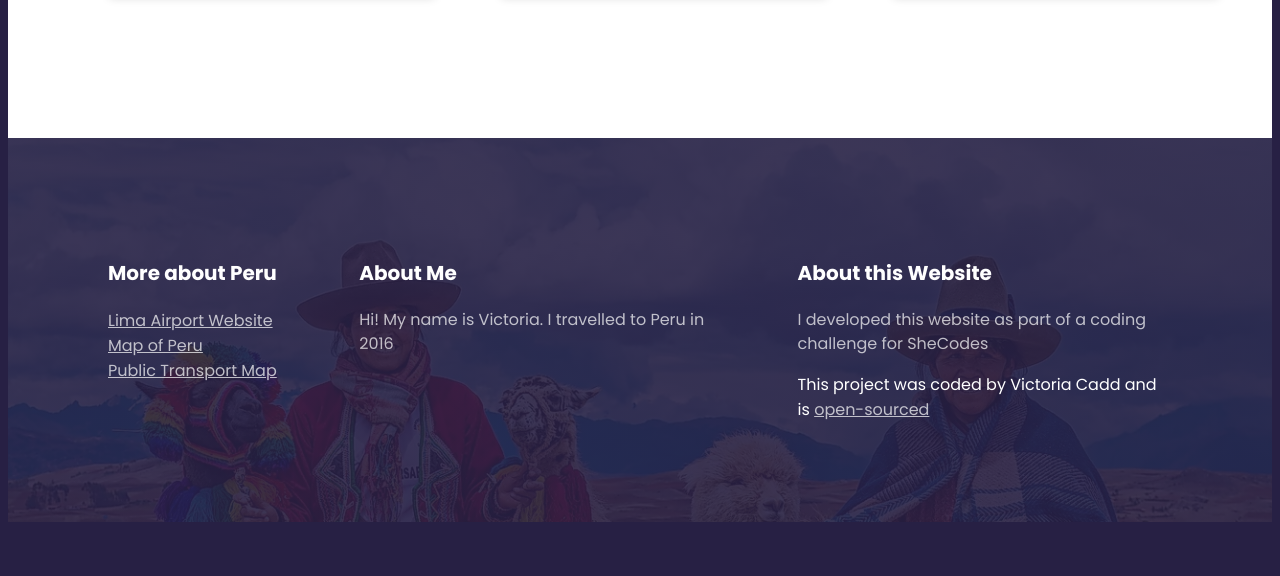
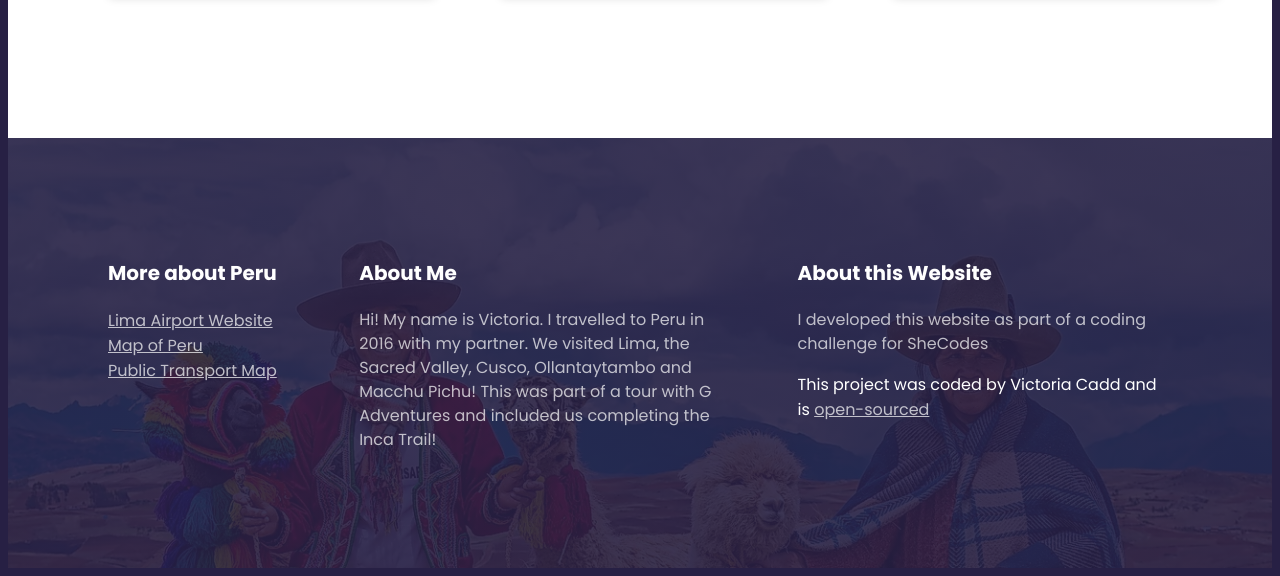
Before and after one commit to vjc1988/peru-project, a plain HTML site: page index.html in a window 1280 px wide. Shown: the part 3946-4522 px from the top of the page. Before the commit the page ends 4476 px from the top, so only its background shows below. Drawn offline with Linux system fonts and the light colour scheme; a script that the page names is missing.

Commit message:
Added to the footer paragraph

```diff
--- a/index.html
+++ b/index.html
@@ -1933,7 +1933,12 @@
         </div>
         <div>
           <h3>About Me</h3>
-          <p>Hi! My name is Victoria. I travelled to Peru in 2016</p>
+          <p>
+            Hi! My name is Victoria. I travelled to Peru in 2016 with my
+            partner. We visited Lima, the Sacred Valley, Cusco, Ollantaytambo
+            and Macchu Pichu! This was part of a tour with G Adventures and
+            included us completing the Inca Trail!
+          </p>
         </div>
         <div>
           <h3>About this Website</h3>
```
